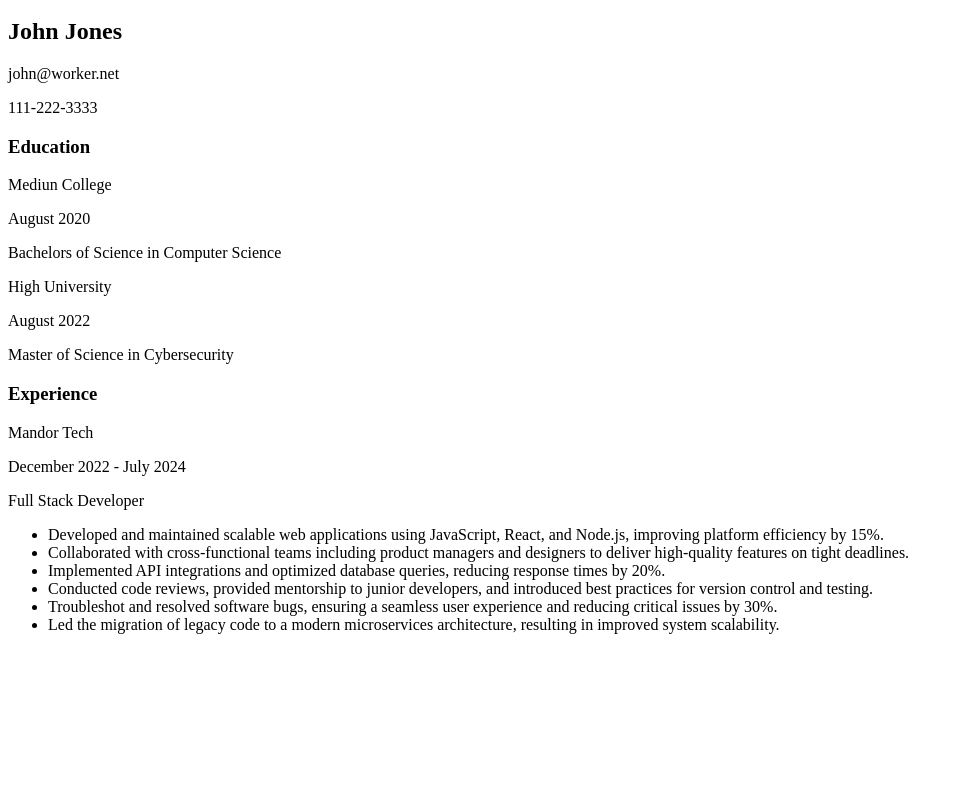
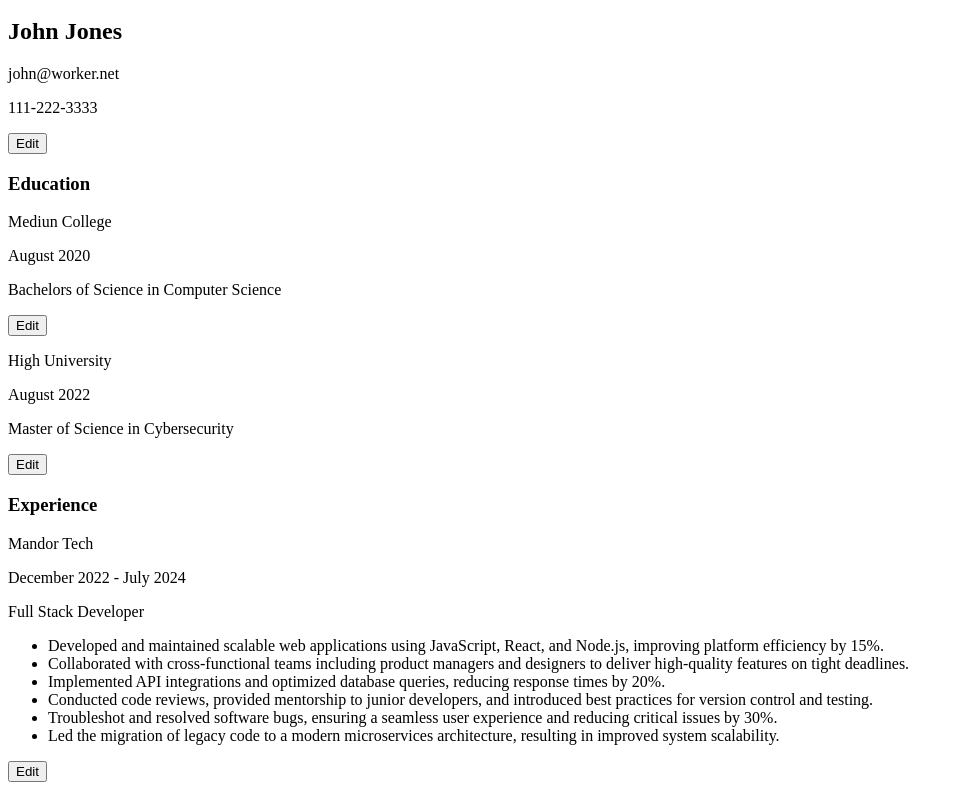
Before and after one commit to MewKay/cv-application, a React (Vite) app: page / in a window 1280 px wide. Shown: the part 720-1510 px from the top of the page, without its empty margins (0-961 px from the left). Before the commit the page ends 1370 px from the top, so only its background shows below. Built offline with nearby package versions, Linux system fonts and the light colour scheme.

Commit message:
Create EditButton component

```diff
--- /dev/null
+++ b/src/components/Button.jsx
@@ -0,0 +1,9 @@
+function Button({ className, handleClick, buttonText }) {
+  return (
+    <button className={className} onClick={handleClick}>
+      {buttonText}
+    </button>
+  );
+}
+
+export default Button;
--- a/src/components/CancelButton.jsx
+++ b/src/components/CancelButton.jsx
@@ -1,8 +1,12 @@
-function CancelButton({ className, handleClick }) {
+import Button from "./Button";
+
+function CancelButton({ handleClick }) {
   return (
-    <button className={className} onClick={handleClick}>
-      Cancel
-    </button>
+    <Button
+      className={"cancel-button"}
+      buttonText={"Cancel"}
+      handleClick={handleClick}
+    />
   );
 }
 
--- a/src/components/DisplayEducation.jsx
+++ b/src/components/DisplayEducation.jsx
@@ -1,4 +1,5 @@
 import resumeData from "../resumeData";
+import EditButton from "./EditButton";
 
 function DisplayEducationItem({ educationItem }) {
   return (
@@ -8,6 +9,7 @@ function DisplayEducationItem({ educationItem }) {
         <p className="display-end-date">{educationItem.endDate}</p>
       </div>
       <p className="display-study-title">{educationItem.studyTitle}</p>
+      <EditButton />
     </div>
   );
 }
--- a/src/components/DisplayExperience.jsx
+++ b/src/components/DisplayExperience.jsx
@@ -1,4 +1,5 @@
 import resumeData from "../resumeData";
+import EditButton from "./EditButton";
 
 function DisplayExperienceItem({ experienceItem }) {
   return (
@@ -13,6 +14,7 @@ function DisplayExperienceItem({ experienceItem }) {
           <li key={crypto.randomUUID()}>{mainRespItem}</li>
         ))}
       </ul>
+      <EditButton />
     </div>
   );
 }
--- a/src/components/DisplayGeneralInfo.jsx
+++ b/src/components/DisplayGeneralInfo.jsx
@@ -1,4 +1,5 @@
 import resumeData from "../resumeData";
+import EditButton from "./EditButton";
 
 function DisplayGeneralInfo() {
   const general = resumeData.generalInfo;
@@ -10,6 +11,7 @@ function DisplayGeneralInfo() {
         <p className="display-email">{general.email}</p>
         <p className="display-phone-number">{general.phoneNumber}</p>
       </div>
+      <EditButton />
     </div>
   );
 }
--- /dev/null
+++ b/src/components/EditButton.jsx
@@ -0,0 +1,13 @@
+import Button from "./Button";
+
+function EditButton({ handleClick }) {
+  return (
+    <Button
+      className={"edit-button"}
+      buttonText={"Edit"}
+      handleClick={handleClick}
+    />
+  );
+}
+
+export default EditButton;
--- a/src/components/SaveButton.jsx
+++ b/src/components/SaveButton.jsx
@@ -1,8 +1,12 @@
-function SaveButton({ className, handleClick }) {
+import Button from "./Button";
+
+function SaveButton({ handleClick }) {
   return (
-    <button className={className} onClick={handleClick}>
-      Save
-    </button>
+    <Button
+      className={"save-button"}
+      buttonText={"Save"}
+      handleClick={handleClick}
+    />
   );
 }
 
```
